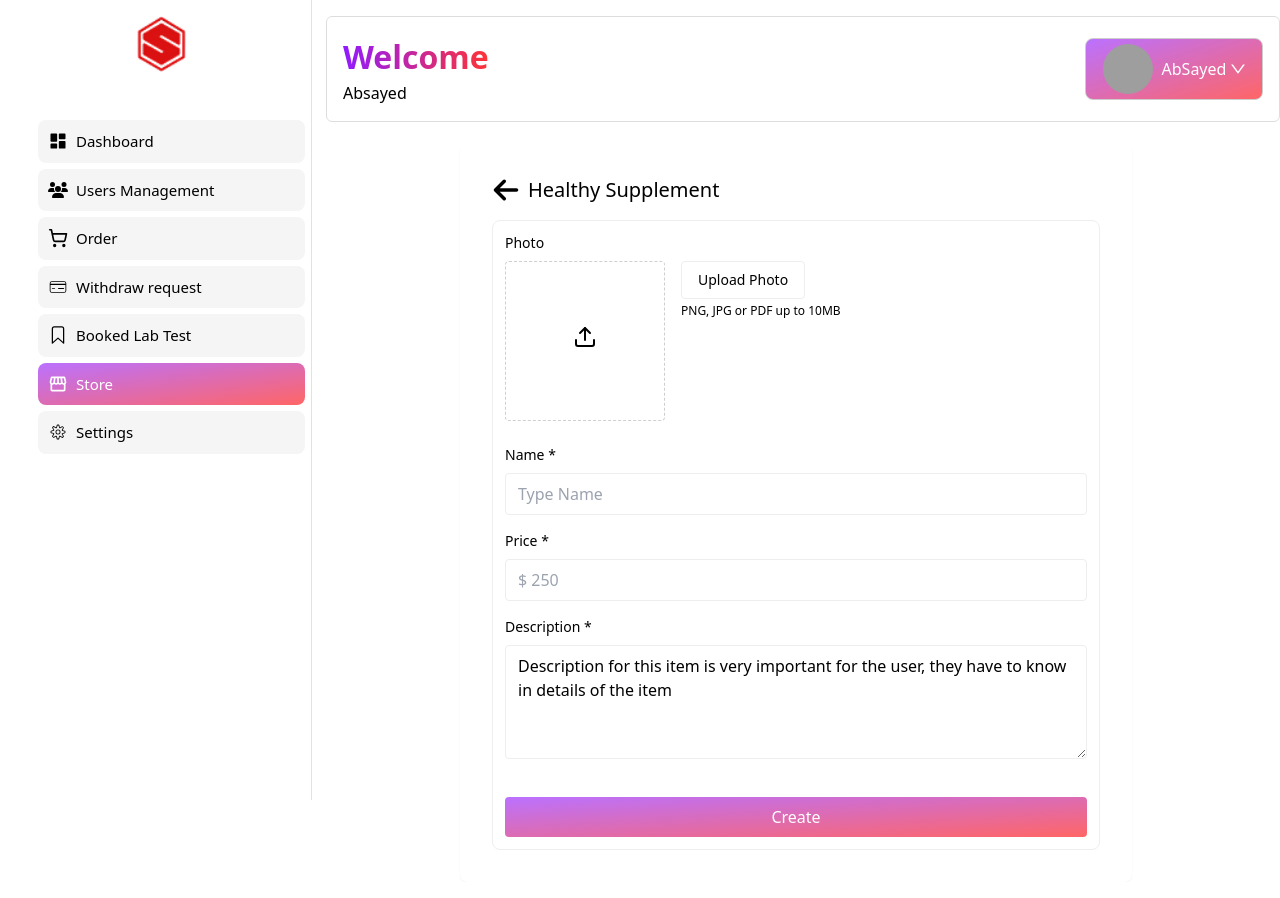
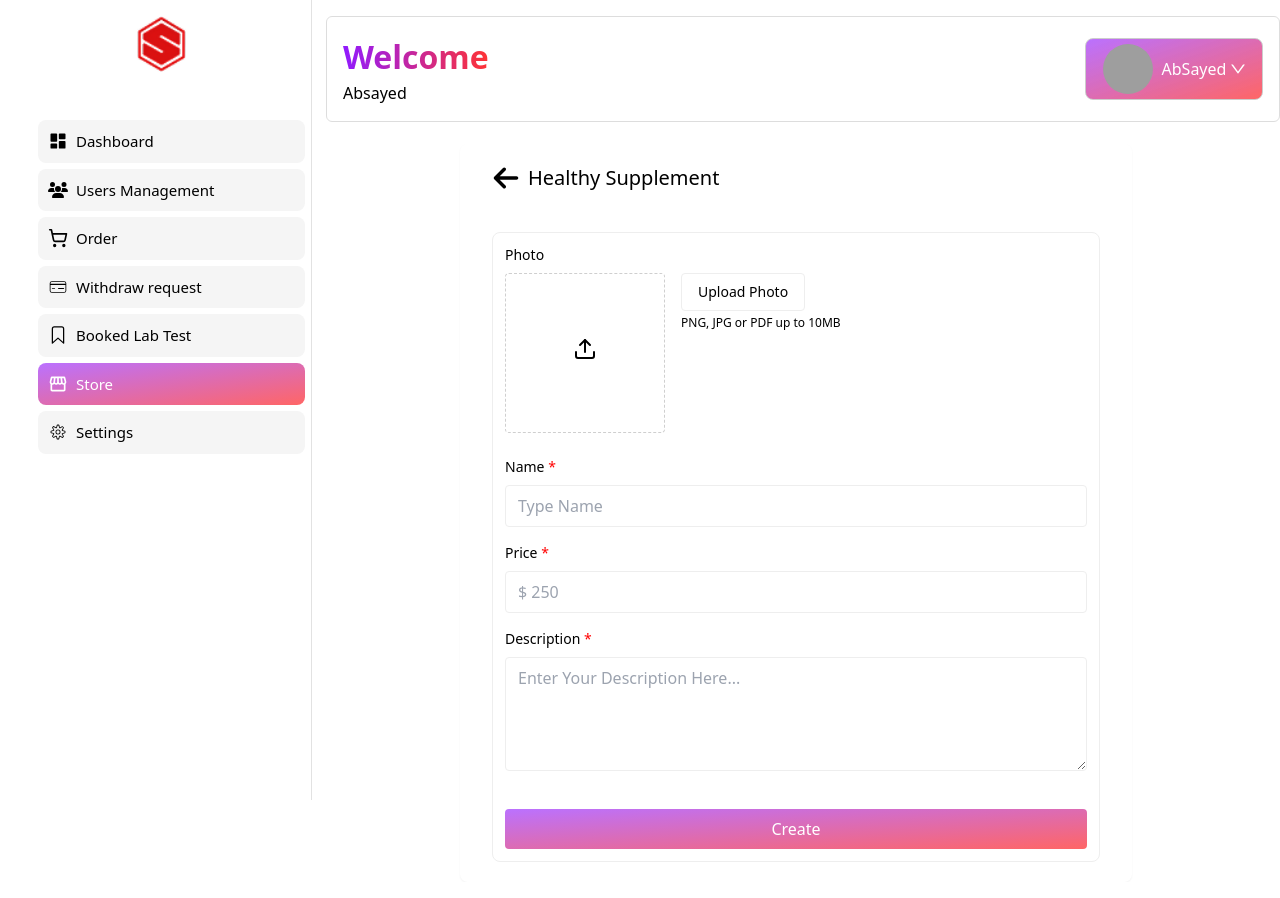
Before and after one commit to nimurr/suplify-admin-dashboard, a React (Vite) app: page /dashboard/store/view-store/create-suppliment in a window 1280 px wide. Built offline with nearby package versions, Linux system fonts and the light colour scheme; grey boxes are pictures that could not be loaded.

Commit message:
`feat: Added create supplement feature with form submission and API call`

```diff
--- a/src/dashboard/menu/sidebarMenu/CreateSuppliment.jsx
+++ b/src/dashboard/menu/sidebarMenu/CreateSuppliment.jsx
@@ -1,33 +1,40 @@
 import { useState } from 'react';
 import { ArrowLeft, Upload } from 'lucide-react';
-import { CheckCircleOutlined, EyeOutlined, DownloadOutlined, ArrowLeftOutlined } from '@ant-design/icons';
+import { FaArrowLeft } from 'react-icons/fa6';
 import { useNavigate } from 'react-router-dom';
-import { FaArrowLeft } from 'react-icons/fa6';
+import toast, { Toaster } from 'react-hot-toast';
+import { useCreateSupplimentMutation } from '../../../redux/features/Store/Store';
+
 export default function SupplementCreateForm() {
-  const navigate = useNavigate()
+  const { id } = Object.fromEntries(new URLSearchParams(window.location.search)); // Extract the `id` from URL params
+  const navigate = useNavigate();
+
   const [formData, setFormData] = useState({
     name: '',
-    price: '',
-    description: 'Description for this item is very important for the user, they have to know in details of the item',
-    photo: null
+    attachments: '', // For storing file path or file object
+    price: null,
+    description: '',
+    category: id || '', // Use the `id` from URL or set an empty string if not available
   });
 
   const [photoPreview, setPhotoPreview] = useState(null);
 
+  // Handle input changes
   const handleInputChange = (e) => {
     const { name, value } = e.target;
     setFormData({
       ...formData,
-      [name]: value
+      [name]: value,
     });
   };
 
+  // Handle photo file change
   const handlePhotoChange = (e) => {
     if (e.target.files && e.target.files[0]) {
       const file = e.target.files[0];
       setFormData({
         ...formData,
-        photo: file
+        attachments: file, // Store the file in the formData state
       });
 
       // Create preview URL
@@ -39,23 +46,41 @@ export default function SupplementCreateForm() {
     }
   };
 
-  const handleSubmit = () => {
-    console.log('Form submitted:', formData);
-    // Add your form submission logic here
+  const [createSuppliment] = useCreateSupplimentMutation(); // Placeholder for the mutation hook
+
+  // Handle form submission
+  const handleSubmit = async () => {
+    try {
+      const res = await createSuppliment(formData).unwrap();
+      console.log(res);
+      if (res.code === 200) {
+        toast.success('Supplement created successfully!');
+        navigate(`/dashboard/store/view-store?id=${formData.category}`);
+        formData.name = '';
+        formData.price = null;
+        formData.description = '';
+        formData.attachments = '';
+      }
+
+
+    } catch (error) {
+      console.error('Error submitting form:', error);
+      toast.error('Failed to create supplement. Please try again.');
+    }
   };
 
   return (
-    <div className="max-w-2xl mx-auto bg-white p-8 rounded-lg shadow-sm">
-      <h1 className="text-xl font-medium mb-4 flex items-center gap-2">
-        <FaArrowLeft onClick={() => navigate('/dashboard/store/view-store')} className="text-[28px] cursor-pointer"></FaArrowLeft>
+    <div className="max-w-2xl mx-auto bg-white px-8 py-5 rounded-lg shadow-sm">
+      <Toaster />
+      <h1 className="text-xl font-medium mb-10 flex items-center gap-2">
+        <FaArrowLeft onClick={() => navigate(`/dashboard/store/view-store?id=${id}`)} className="text-[28px] cursor-pointer" />
         Healthy Supplement
       </h1>
 
-      <div className='border border-[#eee] p-3 rounded-lg'>
+      <div className="border border-[#eee] p-3 rounded-lg">
+        {/* Photo (Attachment) Upload */}
         <div className="mb-6">
-          <label className="block text-gray-700 text-sm font-medium mb-2">
-            Photo
-          </label>
+          <label className="block text-gray-700 text-sm font-medium mb-2">Photo</label>
 
           <div className="flex items-start">
             <div className="mr-4">
@@ -83,16 +108,15 @@ export default function SupplementCreateForm() {
               >
                 Upload Photo
               </button>
-              <p className="text-xs text-gray-500 mt-1">
-                PNG, JPG or PDF up to 10MB
-              </p>
+              <p className="text-xs text-gray-500 mt-1">PNG, JPG or PDF up to 10MB</p>
             </div>
           </div>
         </div>
 
+        {/* Name */}
         <div className="mb-4">
           <label htmlFor="name" className="block text-gray-700 text-sm font-medium mb-2">
-            Name <span className="text-red-500">*</span>
+            Name <span className="text-[red]">*</span>
           </label>
           <input
             type="text"
@@ -105,9 +129,10 @@ export default function SupplementCreateForm() {
           />
         </div>
 
+        {/* Price */}
         <div className="mb-4">
           <label htmlFor="price" className="block text-gray-700 text-sm font-medium mb-2">
-            Price <span className="text-red-500">*</span>
+            Price <span className="text-[red]">*</span>
           </label>
           <input
             type="text"
@@ -120,13 +145,15 @@ export default function SupplementCreateForm() {
           />
         </div>
 
+        {/* Description */}
         <div className="mb-8">
           <label htmlFor="description" className="block text-gray-700 text-sm font-medium mb-2">
-            Description <span className="text-red-500">*</span>
+            Description <span className="text-[red]">*</span>
           </label>
           <textarea
             id="description"
             name="description"
+            placeholder='Enter Your Description Here...'
             rows="4"
             value={formData.description}
             onChange={handleInputChange}
@@ -134,6 +161,7 @@ export default function SupplementCreateForm() {
           ></textarea>
         </div>
 
+        {/* Submit Button */}
         <button
           onClick={handleSubmit}
           className="px-8 py-2 w-full bg-gradient-to-br from-[#8400ff8e] to-[#ff09099f] text-primaryBg font-medium rounded hover:bg-red-700 focus:outline-none focus:ring-2 focus:ring-red-500 focus:ring-opacity-50"
--- a/src/dashboard/menu/sidebarMenu/ViewStore.jsx
+++ b/src/dashboard/menu/sidebarMenu/ViewStore.jsx
@@ -105,7 +105,7 @@ export default function ViewStore() {
         </div>
 
         <div>
-          <button onClick={() => navigate('create-suppliment')} className='bg-gradient-to-br from-[#8400ff8e] to-[#ff09099f] text-primaryBg py-2 px-8 rounded-lg font-semibold flex items-center gap-1'> <AiOutlinePlusCircle className='text-xl' />Create New</button>
+          <button onClick={() => navigate(`create-suppliment?id=${id}`)} className='bg-gradient-to-br from-[#8400ff8e] to-[#ff09099f] text-primaryBg py-2 px-8 rounded-lg font-semibold flex items-center gap-1'> <AiOutlinePlusCircle className='text-xl' />Create New</button>
         </div>
 
 
--- a/src/redux/features/Store/Store.js
+++ b/src/redux/features/Store/Store.js
@@ -10,11 +10,20 @@ export const storeApi = apiSlice.injectEndpoints({
             query: (category) => `/products/paginate?category=${category}`,
             providesTags: ['AllSuppliments']
         }),
+        createSuppliment: builder.mutation({
+            query: (supplimentData) => ({
+                url: '/products/create',
+                method: 'POST',
+                body: supplimentData,
+            }),
+            invalidatesTags: ['AllSuppliments', 'StoreItems']
+        }),
     }),
 });
 
 
 export const {
     useGetStoreItemsQuery,
-    useGetAllSupplimentsQuery
+    useGetAllSupplimentsQuery,
+    useCreateSupplimentMutation
 } = storeApi;
```
